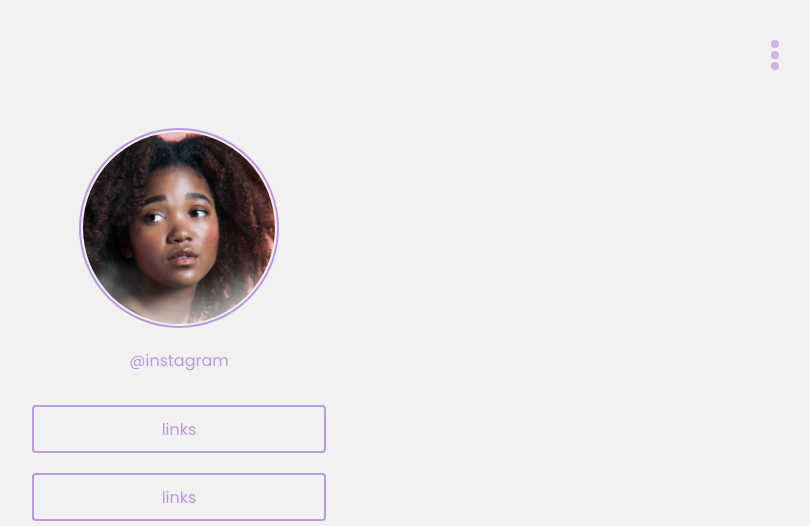
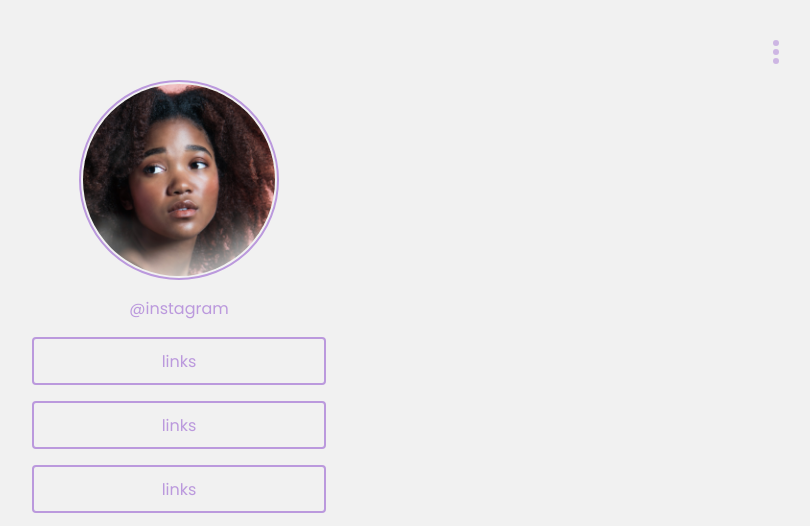
Before and after one commit to GuiDouglas/linkTree, a plain HTML site: page index.html in a window 1280 px wide. Shown: the top 526 px of the page, without its empty margins (461-1271 px from the left). Drawn offline with Linux system fonts and the light colour scheme.

Commit message:
Add files via upload
adjusting screen problems

```diff
--- a/main.css
+++ b/main.css
@@ -39,8 +39,8 @@
 
 .point
 {
-  width: 8px;
-  height: 8px;
+  width: 6px;
+  height: 6px;
   border-radius: 50%;
   background-color: #BB99DDaa;
 }
@@ -53,7 +53,7 @@
 .container{
   width: 980px;
   height: 100%;
-  padding: 8rem 0;
+  padding: 5rem 0;
   margin: 0 auto;
   display: flex;
   align-items: center;
@@ -67,8 +67,8 @@
   display: flex;
   align-items: center;
   flex-direction: column;
-  gap: 1.25rem;
-  margin-bottom: 2rem;
+  gap: 1rem;
+  margin-bottom: 1rem;
 }
 
 .img-profile{
```
